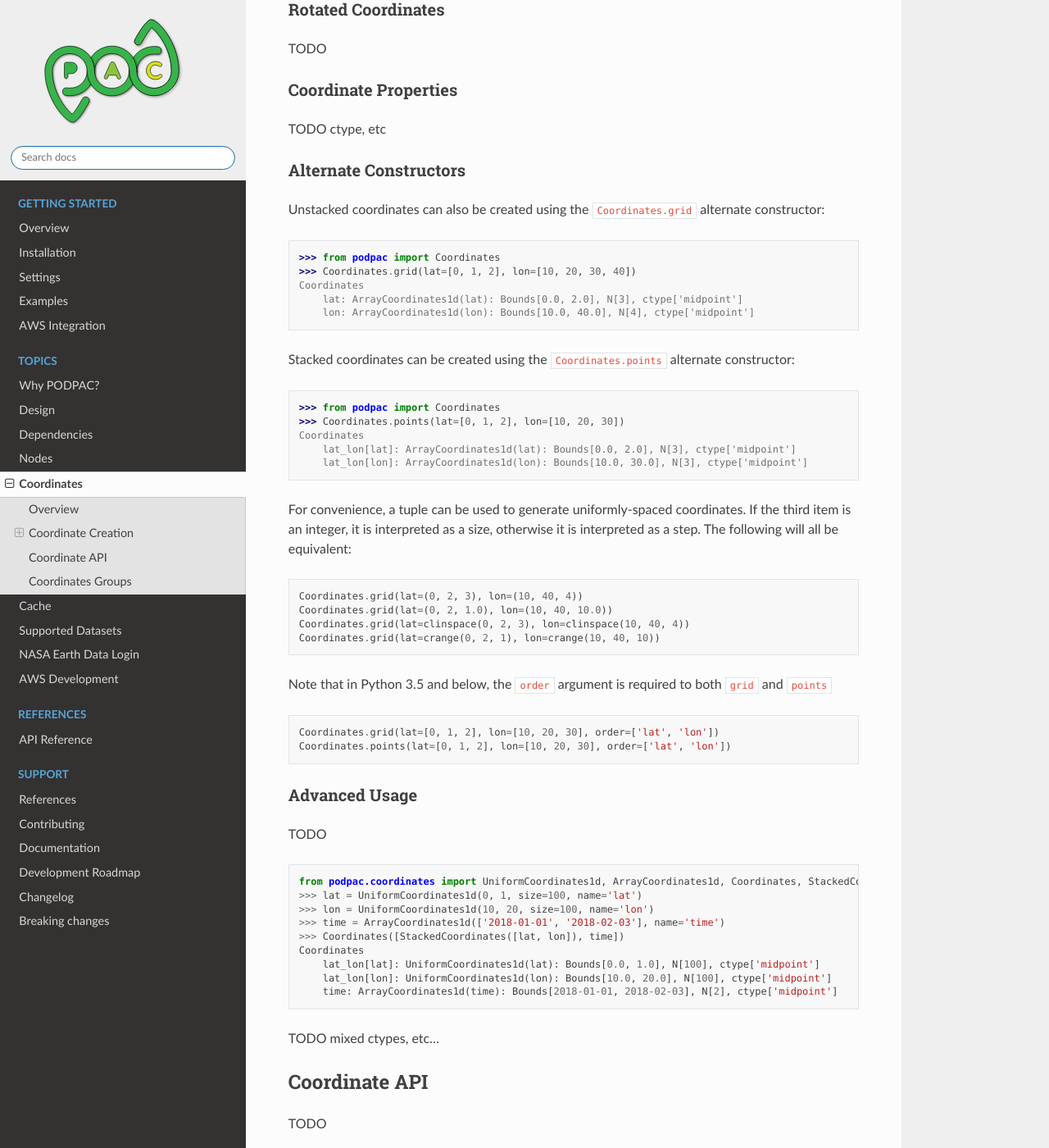
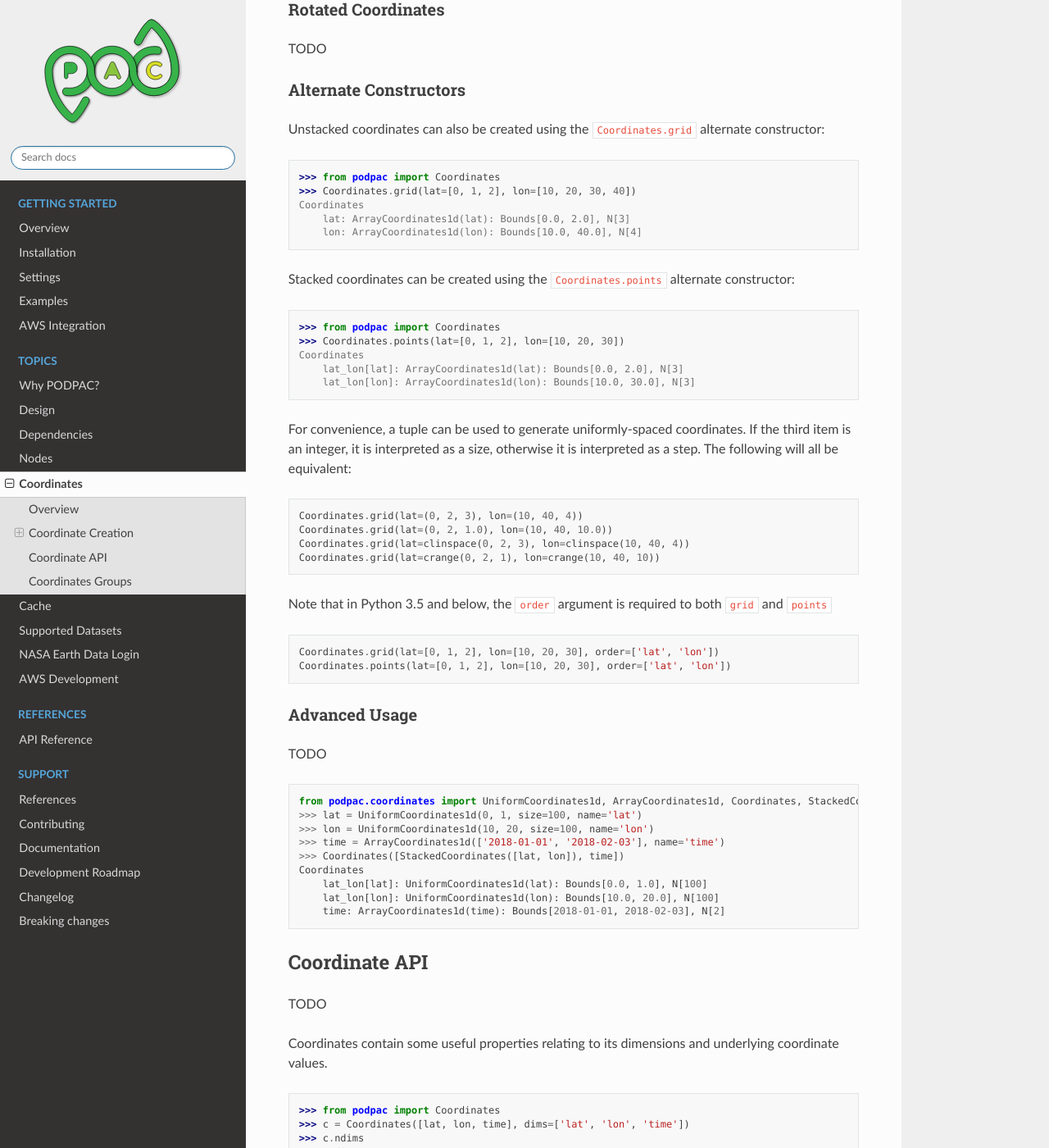
Before and after one commit to creare-com/podpac, a Sphinx documentation site: the page built from doc/source/coordinates.md, in a window 1280 px wide and 1400 px high, scrolled down 3123 px. Shown: the whole window at 82% size. Built offline with Sphinx 7.4.7 and the Read the Docs theme 2.0.0, drawn with Linux system fonts in a browser that asks for light colours; pages that are not in the unit, such as notebooks, are missing from menus; some of the changed text lies outside the part shown.

Commit message:
WIP: Clean up references to ctype, segment lengths, and area_bounds in docs and docstrings.

````diff
--- a/doc/source/coordinates.md
+++ b/doc/source/coordinates.md
@@ -32,13 +32,13 @@
 [.] time = ['2018-01-01', '2018-01-02']
 [.] Coordinates([lat, lon], dims=['lat', 'lon'])
 Coordinates
-    lat: ArrayCoordinates1d(lat): Bounds[0.0, 2.0], N[3], ctype['midpoint']
-    lon: ArrayCoordinates1d(lon): Bounds[10.0, 40.0], N[4], ctype['midpoint']
+    lat: ArrayCoordinates1d(lat): Bounds[0.0, 2.0], N[3]
+    lon: ArrayCoordinates1d(lon): Bounds[10.0, 40.0], N[4]
 [.] Coordinates([lat, lon, time], dims=['lat', 'lon', 'time'])
 Coordinates
-    lat: ArrayCoordinates1d(lat): Bounds[0.0, 2.0], N[3], ctype['midpoint']
-    lon: ArrayCoordinates1d(lon): Bounds[10.0, 40.0], N[4], ctype['midpoint']
-    time: ArrayCoordinates1d(time): Bounds[2018-01-01, 2018-01-02], N[2], ctype['midpoint']
+    lat: ArrayCoordinates1d(lat): Bounds[0.0, 2.0], N[3]
+    lon: ArrayCoordinates1d(lon): Bounds[10.0, 40.0], N[4]
+    time: ArrayCoordinates1d(time): Bounds[2018-01-01, 2018-01-02], N[2]
 ```
 
 You can also create coordinates with just one dimension the same way:
@@ -47,7 +47,7 @@
 >>> from podpac import Coordinates
 >>> Coordinates([time], dims=['time'])
 Coordinates
-    time: ArrayCoordinates1d(time): Bounds[2018-01-01, 2018-01-02], N[2], ctype['midpoint']
+    time: ArrayCoordinates1d(time): Bounds[2018-01-01, 2018-01-02], N[2]
 ```
 
 ### Stacked Coordinates
@@ -65,8 +65,8 @@
 [.] c = Coordinates([[lat, lon]], dims=['lat_lon'])
 [.] c
 Coordinates
-    lat_lon[lat]: ArrayCoordinates1d(lat): Bounds[0.0, 2.0], N[3], ctype['midpoint']
-    lat_lon[lon]: ArrayCoordinates1d(lon): Bounds[10.0, 30.0], N[3], ctype['midpoint']
+    lat_lon[lat]: ArrayCoordinates1d(lat): Bounds[0.0, 2.0], N[3]
+    lat_lon[lon]: ArrayCoordinates1d(lon): Bounds[10.0, 30.0], N[3]
 [.] c['lat_lon'].coordinates[0]
 (0.0, 10.0)
 ```
@@ -80,9 +80,9 @@
 [.] time = ['2018-01-01', '2018-01-02']
 [.] c = Coordinates([[lat, lon], time], dims=['lat_lon', 'time'])
 Coordinates
-    lat_lon[lat]: ArrayCoordinates1d(lat): Bounds[0.0, 2.0], N[3], ctype['midpoint']
-    lat_lon[lon]: ArrayCoordinates1d(lon): Bounds[10.0, 30.0], N[3], ctype['midpoint']
-    time: ArrayCoordinates1d(time): Bounds[2018-01-01, 2018-01-02], N[2], ctype['midpoint']
+    lat_lon[lat]: ArrayCoordinates1d(lat): Bounds[0.0, 2.0], N[3]
+    lat_lon[lon]: ArrayCoordinates1d(lon): Bounds[10.0, 30.0], N[3]
+    time: ArrayCoordinates1d(time): Bounds[2018-01-01, 2018-01-02], N[2]
 [.] c['lat_lon'].coordinates[0]
 (0.0, 10.0)
 [.] c['time'].coordinates[0]
@@ -143,10 +143,6 @@
 
 TODO
 
-### Coordinate Properties
-
-TODO ctype, etc
-
 ### Alternate Constructors
 
 Unstacked coordinates can also be created using the `Coordinates.grid` alternate constructor:
@@ -155,8 +151,8 @@
 >>> from podpac import Coordinates
 >>> Coordinates.grid(lat=[0, 1, 2], lon=[10, 20, 30, 40])
 Coordinates
-    lat: ArrayCoordinates1d(lat): Bounds[0.0, 2.0], N[3], ctype['midpoint']
-    lon: ArrayCoordinates1d(lon): Bounds[10.0, 40.0], N[4], ctype['midpoint']
+    lat: ArrayCoordinates1d(lat): Bounds[0.0, 2.0], N[3]
+    lon: ArrayCoordinates1d(lon): Bounds[10.0, 40.0], N[4]
 ```
 
 Stacked coordinates can be created using the `Coordinates.points` alternate constructor:
@@ -165,8 +161,8 @@
 >>> from podpac import Coordinates
 >>> Coordinates.points(lat=[0, 1, 2], lon=[10, 20, 30])
 Coordinates
-    lat_lon[lat]: ArrayCoordinates1d(lat): Bounds[0.0, 2.0], N[3], ctype['midpoint']
-    lat_lon[lon]: ArrayCoordinates1d(lon): Bounds[10.0, 30.0], N[3], ctype['midpoint']
+    lat_lon[lat]: ArrayCoordinates1d(lat): Bounds[0.0, 2.0], N[3]
+    lat_lon[lon]: ArrayCoordinates1d(lon): Bounds[10.0, 30.0], N[3]
 ```
 
 For convenience, a tuple can be used to generate uniformly-spaced coordinates. If the third item is an integer, it
@@ -197,12 +193,10 @@
 >>> time = ArrayCoordinates1d(['2018-01-01', '2018-02-03'], name='time')
 >>> Coordinates([StackedCoordinates([lat, lon]), time])
 Coordinates
-    lat_lon[lat]: UniformCoordinates1d(lat): Bounds[0.0, 1.0], N[100], ctype['midpoint']
-    lat_lon[lon]: UniformCoordinates1d(lon): Bounds[10.0, 20.0], N[100], ctype['midpoint']
-    time: ArrayCoordinates1d(time): Bounds[2018-01-01, 2018-02-03], N[2], ctype['midpoint']
+    lat_lon[lat]: UniformCoordinates1d(lat): Bounds[0.0, 1.0], N[100]
+    lat_lon[lon]: UniformCoordinates1d(lon): Bounds[10.0, 20.0], N[100]
+    time: ArrayCoordinates1d(time): Bounds[2018-01-01, 2018-02-03], N[2]
 ```
-
-TODO mixed ctypes, etc...
 
 ## Coordinate API
 
````
Also changed, not shown: doc/source/examples.rst (+4 -4 lines), 7 other files.
